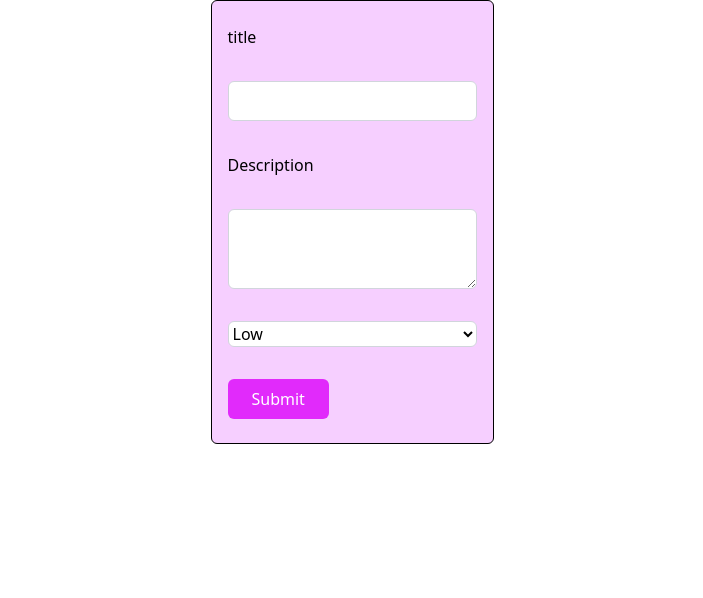
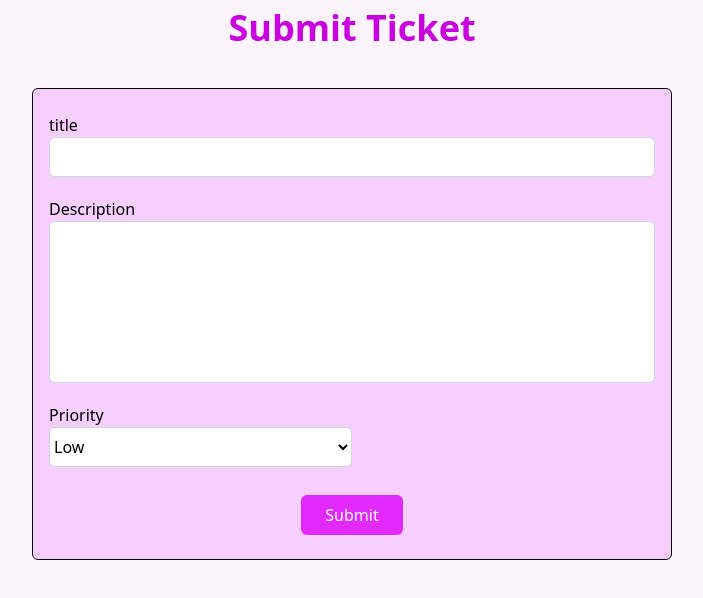
Before and after one commit to ubhaumik-dev/customer-ticketing-system, a React (Vite) app: page /submitTicket in a window 1280 px wide. Shown: the top 598 px of the page, without its empty margins (288-991 px from the left). Built offline with nearby package versions, Linux system fonts and the light colour scheme.

Commit message:
push to localstorage

```diff
--- a/package.json
+++ b/package.json
@@ -16,6 +16,7 @@
     "react-dom": "^19.1.1",
     "react-router-dom": "^7.8.2",
     "tailwindcss": "^4.1.13",
+    "uuid": "^13.0.0",
     "yup": "^1.7.0"
   },
   "devDependencies": {
--- a/src/components/Oops.tsx
+++ b/src/components/Oops.tsx
@@ -7,7 +7,7 @@ const Oops = () => {
     <div className='flex flex-col my-auto '>
         <img src= "src\images\hand-drawn-no-data-illustration_23-2150696458.jpg" alt='' className='md:w-5/7 md:5/7 mx-auto lg:w-3/7 lg:h-3/7  xl:w-1/7 xl:h-1/7'/>
         <p className='text-2xl text-fuchsia-600 font-bold mx-auto lg:text-4xl'> No Ticket to Show </p>
-     <div className='mx-auto mt-10'> <button className='bg-fuchsia-600  h-fit w-fit px-6 py-2 rounded-md text-white my-auto cursor-pointer md:text-2xl lg:py-4 lg:px-6 xl:rounded-lg' onClick={() =>{navigate('/submitTicket')}} > Add ticket</button> </div>
+     <div className='mx-auto mt-10'> <button className='bg-fuchsia-600  h-fit w-fit px-6 py-2 rounded-md text-white my-auto cursor-pointer hover:bg-fuchsia-700 md:text-2xl lg:py-4 lg:px-6 xl:rounded-lg' onClick={() =>{navigate('/submitTicket')}} > Add ticket</button> </div>
     </div>
   )
 }
--- a/src/pages/SubmitTicket.tsx
+++ b/src/pages/SubmitTicket.tsx
@@ -1,36 +1,53 @@
 import React from 'react';
 import { useFormik } from 'formik';
 import * as Yup from 'yup';
+import { v4 as uuidv4 } from 'uuid';
+
 
 const SubmitTicket = () => {
   const formik = useFormik({
     initialValues: {
+      id: '',
       title: '',
       description: '',
       priority:''
     },
     validationSchema: Yup.object({
-      firstName: Yup.string()
-        .max(15, 'Must be 15 characters or less')
+      title: Yup.string()
+        .min(10, 'Must be 10 characters or more')
         .required('Required'),
-      lastName: Yup.string()
-        .max(20, 'Must be 20 characters or less')
+      description: Yup.string()
+        .min(10,'Must be atleast 10 characters')
         .required('Required'),
-      email: Yup.string().email('Invalid email address').required('Required'),
+      priority: Yup.string().required('Required'),
     }),
     onSubmit: values => {
-      alert(JSON.stringify(values, null, 2));
+      //alert(JSON.stringify(values, null, 2));
+      //const id= crypto.randomUUID();
+      let data = JSON.parse(localStorage.getItem('TicketData') || '[]')
+      if(!Array.isArray(data))
+      {
+        data =[];
+      }
+      console.log(data)
+
+      data.push(values);
+      localStorage.setItem('TicketData', JSON.stringify(data));
+
     },
   });
   return (
-    <form onSubmit={formik.handleSubmit}  className='flex flex-col h-fit w-fit gap-8 border border-black  rounded-md m-auto py-6 px-4 bg-fuchsia-200'>
+    <>
+    <div className='w-screen h-screen bg-fuchsia-50  xl:py-2'>
+    <h1 className='text-fuchsia-600 text-center font-bold text-4xl my-auto'>Submit Ticket</h1>
+    <form onSubmit={formik.handleSubmit}  className='flex flex-col h-fit w-fit border border-black  rounded-md mx-auto my-auto py-6 px-4 bg-fuchsia-200 mt-10 max-h-fit md:w-1/2'>
 
       <label htmlFor="title">title</label>
       <input
         id="title"
         name="title"
         type="text"
-        className='h-10 w-fit px-2 bg-white rounded-md border border-gray-300 focus:outline-violet-900'
+        className='h-10 w-full px-2 bg-white rounded-md border border-gray-300 focus:outline-violet-900'
         onChange={formik.handleChange}
         onBlur={formik.handleBlur}
         value={formik.values.title}
@@ -39,11 +56,12 @@ const SubmitTicket = () => {
         <div>{formik.errors.title}</div>
       ) : null}
 
-      <label htmlFor="description">Description</label>
+      <label htmlFor="description" className='mt-5'>Description</label>
       <textarea
         id="description"
         name="description"
-        className='h-20 w-full bg-white rounded-md px-2 py-1 border border-gray-300 focus:outline-violet-900'
+        rows={4}
+        className=' w-full resize-none bg-white rounded-md px-2 py-1 md:py-4 xl:py-8 border border-gray-300 focus:outline-violet-900'
         onChange={formik.handleChange}
         onBlur={formik.handleBlur}
         value={formik.values.description}
@@ -51,15 +69,16 @@ const SubmitTicket = () => {
       {formik.touched.description && formik.errors.description ? (
         <div>{formik.errors.description}</div>
       ) : null}
-
+<label className='mt-5'> Priority</label>
    <select
             name='priority'
-            className='bg-white rounded-md border border-gray-300 focus:outline-violet-900'
+            className='bg-white h-10 rounded-md border border-gray-300  focus:outline-violet-900 lg:w-1/2'
             value={formik.values.priority}
             onChange={formik.handleChange}
             onBlur={formik.handleBlur}
-          > Priority
-            <option value="Low" className='rounded' id='low'>Low</option>
+
+          >
+            <option value="Low" className='rounded' id='low' defaultChecked>Low</option>
             <option value="Medium" className='rounded' id='medium'>Medium</option>
             <option value="High" className='rounded' id='high'>High</option>
           </select>
@@ -67,8 +86,10 @@ const SubmitTicket = () => {
         <div>{formik.errors.priority}</div>
       ) : null}
 
-      <button type="submit" className='h-fit w-fit px-6 py-2 bg-fuchsia-500 rounded-md text-white cursor-pointer hover:bg-fuchsia-700'>Submit</button>
+      <button type="submit" className='h-fit w-fit px-6 py-2 bg-fuchsia-500 rounded-md mt-5 text-white cursor-pointer hover:bg-fuchsia-700 lg:m-auto lg:mt-7'>Submit</button>
     </form>
+    </div>
+  </>
   );
 };
 export default SubmitTicket
```
Also changed, not shown: 1 other file (tests, documents, lock files or other folders).
